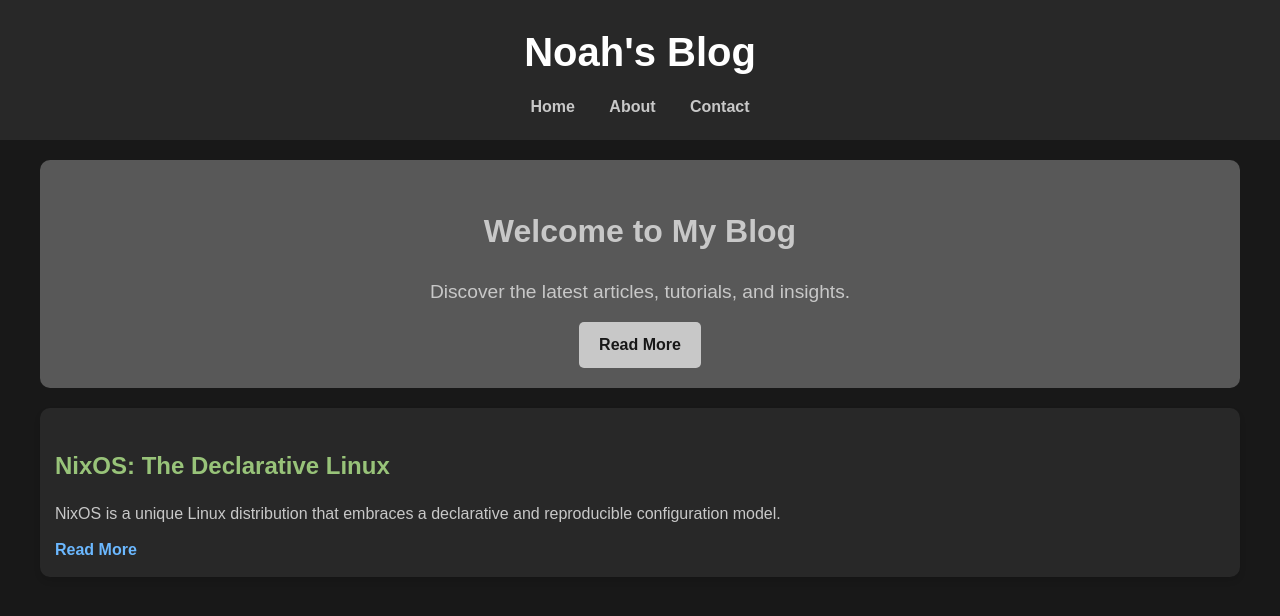
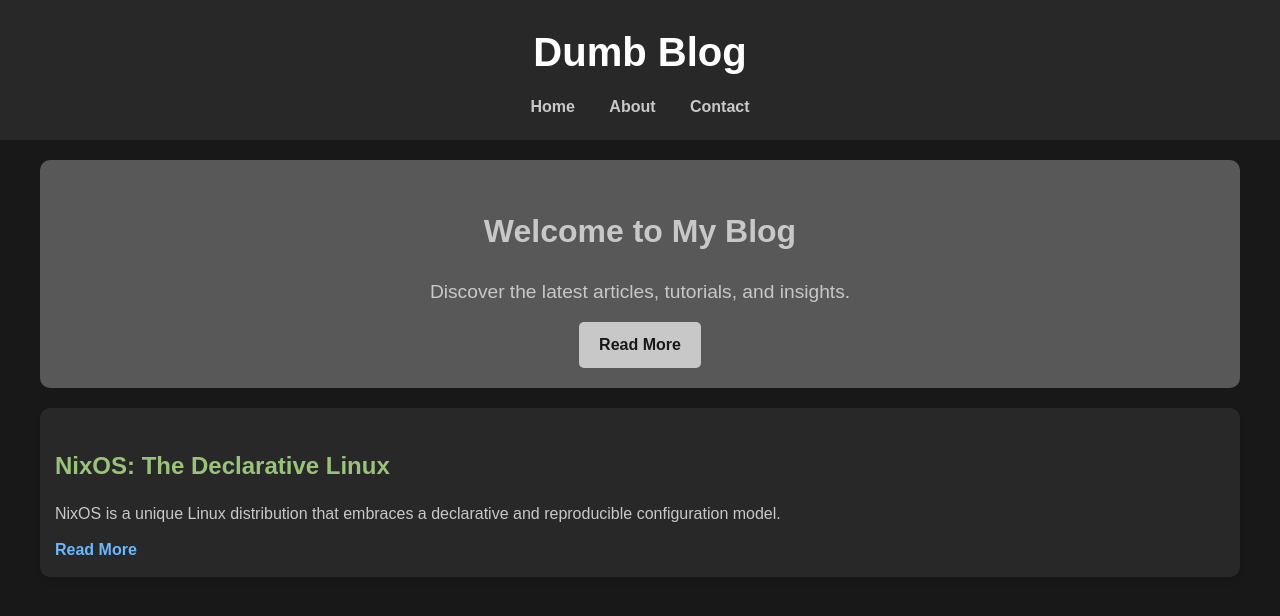
Before and after one commit to nnguyy/blog, a plain HTML site: page index.html in a window 1280 px wide. Drawn offline with Linux system fonts and the light colour scheme.

Commit message:
change name of blog

```diff
--- a/index.html
+++ b/index.html
@@ -3,13 +3,13 @@
 <head>
     <meta charset="UTF-8">
     <meta name="viewport" content="width=device-width, inital-scale=1.0">
-    <title> Noah's Blog </title>
+    <title>Dumb Blog </title>
     <link rel ="stylesheet" href="css/style.css">
 </head>
 <body>
     <header>
         <div class="container">
-            <h1>Noah's Blog</h1>
+            <h1>Dumb Blog</h1>
             <nav>
                 <a href="index.html">Home</a>
                 <a href="about.html">About</a>
```
Also changed, not shown: articles/nixos.html (+1 -1 lines), contact.html (+1 -1 lines).
